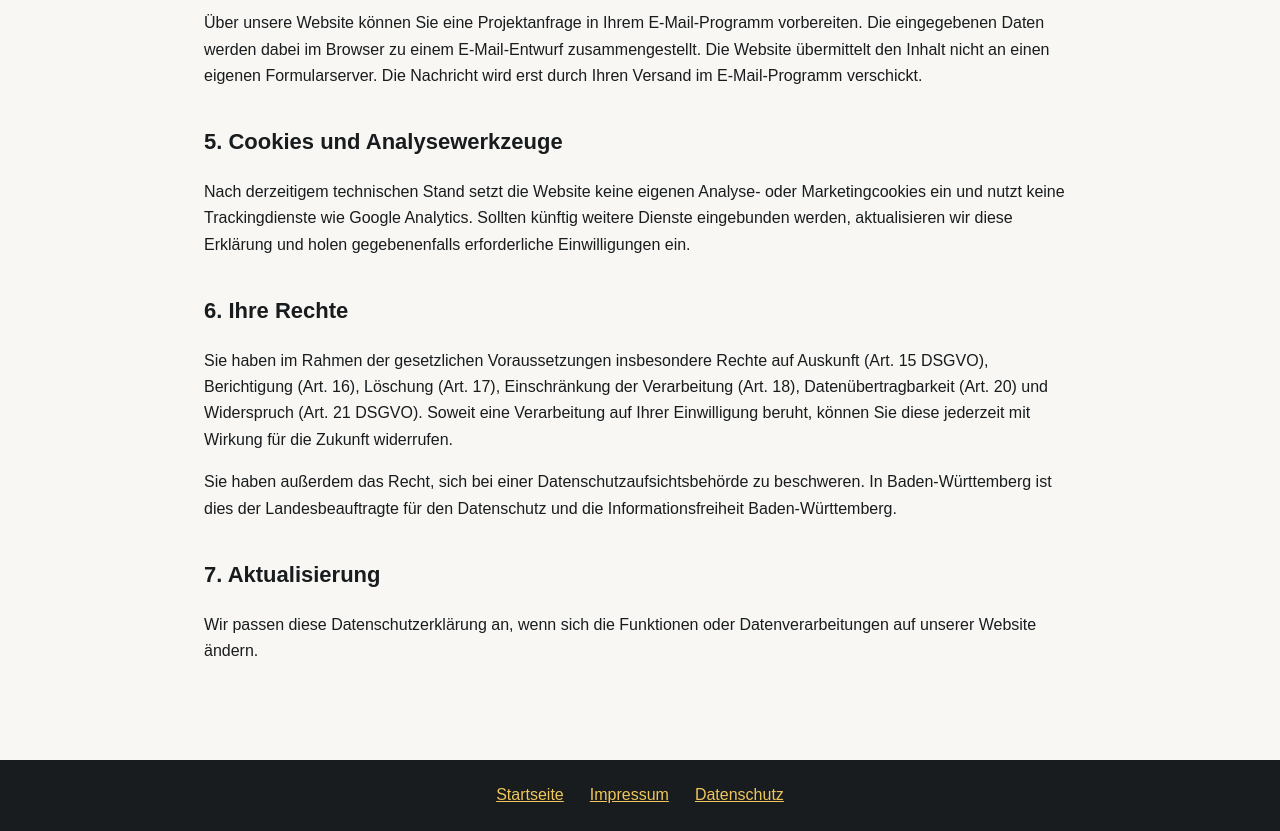
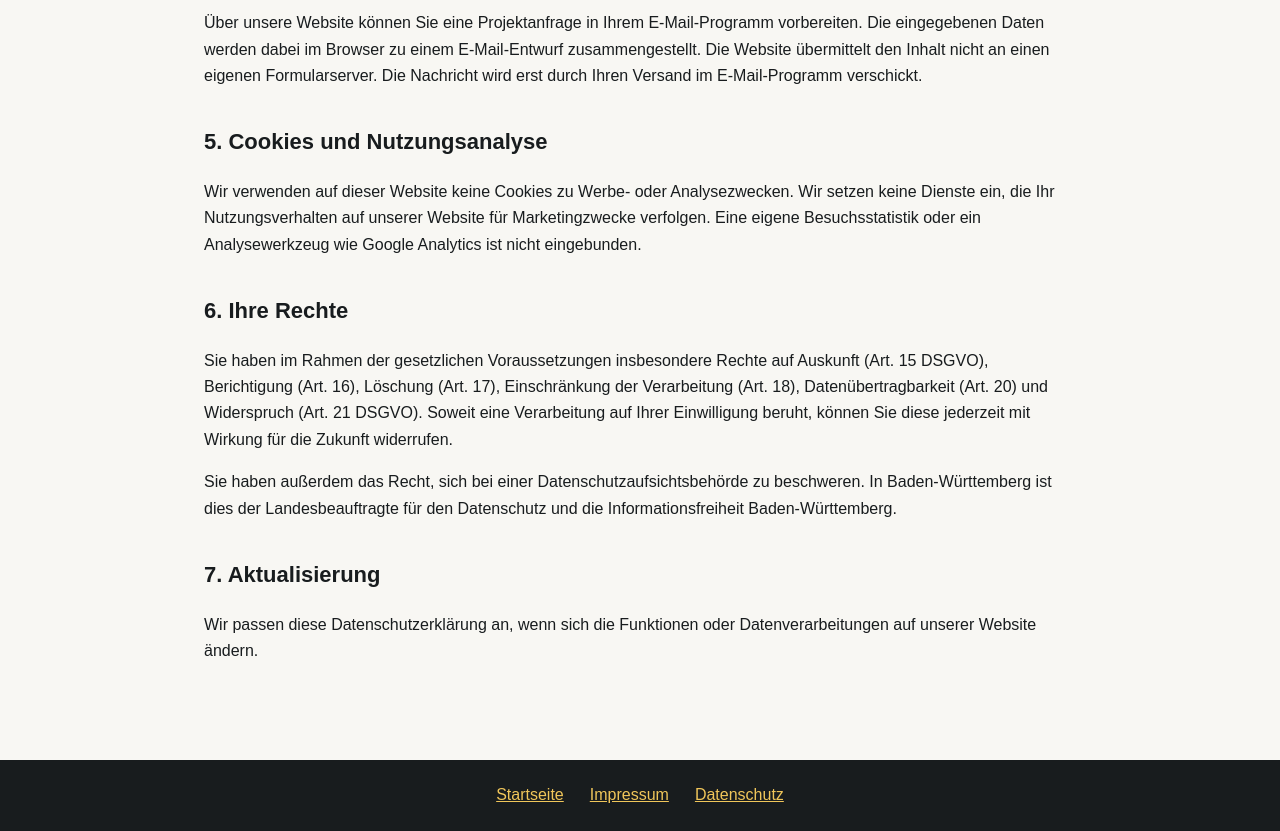
Before and after one commit to dlukic1312/Tomic-Bau, a plain HTML site: page datenschutz.html in a window 1280 px wide. Shown: the part 1060-1891 px from the top of the page. Drawn offline with Linux system fonts and the light colour scheme.

Commit message:
Make cookie and analytics privacy disclosure clear and visitor-facing

```diff
--- a/datenschutz.html
+++ b/datenschutz.html
@@ -2,6 +2,6 @@
 <h2>2. Bereitstellung der Website</h2><p>Diese Website wird über GitHub Pages, einen Hosting-Dienst von GitHub, bereitgestellt. Beim Aufruf werden technisch notwendige Verbindungsdaten verarbeitet. Dazu können insbesondere die IP-Adresse, der Zeitpunkt des Zugriffs, angeforderte Inhalte und technische Informationen zur Verbindung gehören. Dies dient dem sicheren und funktionsfähigen Betrieb der Website. Rechtsgrundlage ist Art. 6 Abs. 1 lit. f DSGVO (berechtigtes Interesse an der Bereitstellung und Sicherheit der Website).</p><p>GitHub kann dabei Daten auch außerhalb der Europäischen Union verarbeiten. Einzelheiten über Empfänger, internationale Übermittlungen, Schutzmaßnahmen und Speicherung finden sich in der <a href="https://docs.github.com/de/site-policy/privacy-policies/github-general-privacy-statement" target="_blank" rel="noopener noreferrer">Datenschutzerklärung von GitHub</a>.</p>
 <h2>3. Kontaktaufnahme per E-Mail oder Telefon</h2><p>Wenn Sie uns kontaktieren, verarbeiten wir Ihre Angaben zur Bearbeitung der Anfrage und gegebenenfalls zur Vorbereitung oder Durchführung eines Vertrags. Rechtsgrundlage ist bei Vertragsbezug Art. 6 Abs. 1 lit. b DSGVO, ansonsten unser berechtigtes Interesse an der Bearbeitung von Anfragen (Art. 6 Abs. 1 lit. f DSGVO). Ihre Angaben werden so lange gespeichert, wie dies zur Bearbeitung nötig ist oder gesetzliche Aufbewahrungspflichten bestehen. An der E-Mail-Kommunikation können die beteiligten E-Mail-Dienstleister mitwirken.</p>
 <h2>4. E-Mail-Anfragefunktion</h2><p>Über unsere Website können Sie eine Projektanfrage in Ihrem E-Mail-Programm vorbereiten. Die eingegebenen Daten werden dabei im Browser zu einem E-Mail-Entwurf zusammengestellt. Die Website übermittelt den Inhalt nicht an einen eigenen Formularserver. Die Nachricht wird erst durch Ihren Versand im E-Mail-Programm verschickt.</p>
-<h2>5. Cookies und Analysewerkzeuge</h2><p>Nach derzeitigem technischen Stand setzt die Website keine eigenen Analyse- oder Marketingcookies ein und nutzt keine Trackingdienste wie Google Analytics. Sollten künftig weitere Dienste eingebunden werden, aktualisieren wir diese Erklärung und holen gegebenenfalls erforderliche Einwilligungen ein.</p>
+<h2>5. Cookies und Nutzungsanalyse</h2><p>Wir verwenden auf dieser Website keine Cookies zu Werbe- oder Analysezwecken. Wir setzen keine Dienste ein, die Ihr Nutzungsverhalten auf unserer Website für Marketingzwecke verfolgen. Eine eigene Besuchsstatistik oder ein Analysewerkzeug wie Google Analytics ist nicht eingebunden.</p>
 <h2>6. Ihre Rechte</h2><p>Sie haben im Rahmen der gesetzlichen Voraussetzungen insbesondere Rechte auf Auskunft (Art. 15 DSGVO), Berichtigung (Art. 16), Löschung (Art. 17), Einschränkung der Verarbeitung (Art. 18), Datenübertragbarkeit (Art. 20) und Widerspruch (Art. 21 DSGVO). Soweit eine Verarbeitung auf Ihrer Einwilligung beruht, können Sie diese jederzeit mit Wirkung für die Zukunft widerrufen.</p><p>Sie haben außerdem das Recht, sich bei einer Datenschutzaufsichtsbehörde zu beschweren. In Baden-Württemberg ist dies der Landesbeauftragte für den Datenschutz und die Informationsfreiheit Baden-Württemberg.</p>
 <h2>7. Aktualisierung</h2><p>Wir passen diese Datenschutzerklärung an, wenn sich die Funktionen oder Datenverarbeitungen auf unserer Website ändern.</p></main><footer><a href="index.html">Startseite</a><a href="impressum.html">Impressum</a><a href="datenschutz.html">Datenschutz</a></footer></body></html>
```
